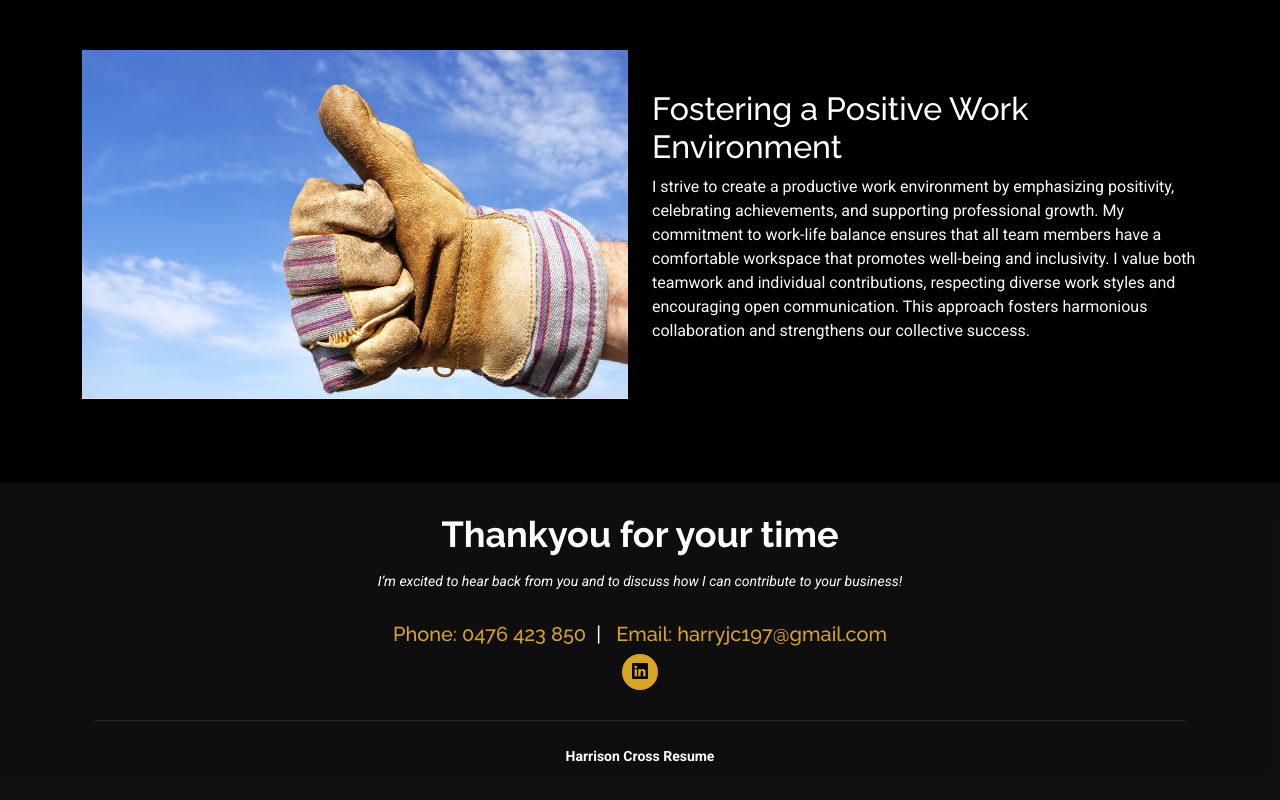
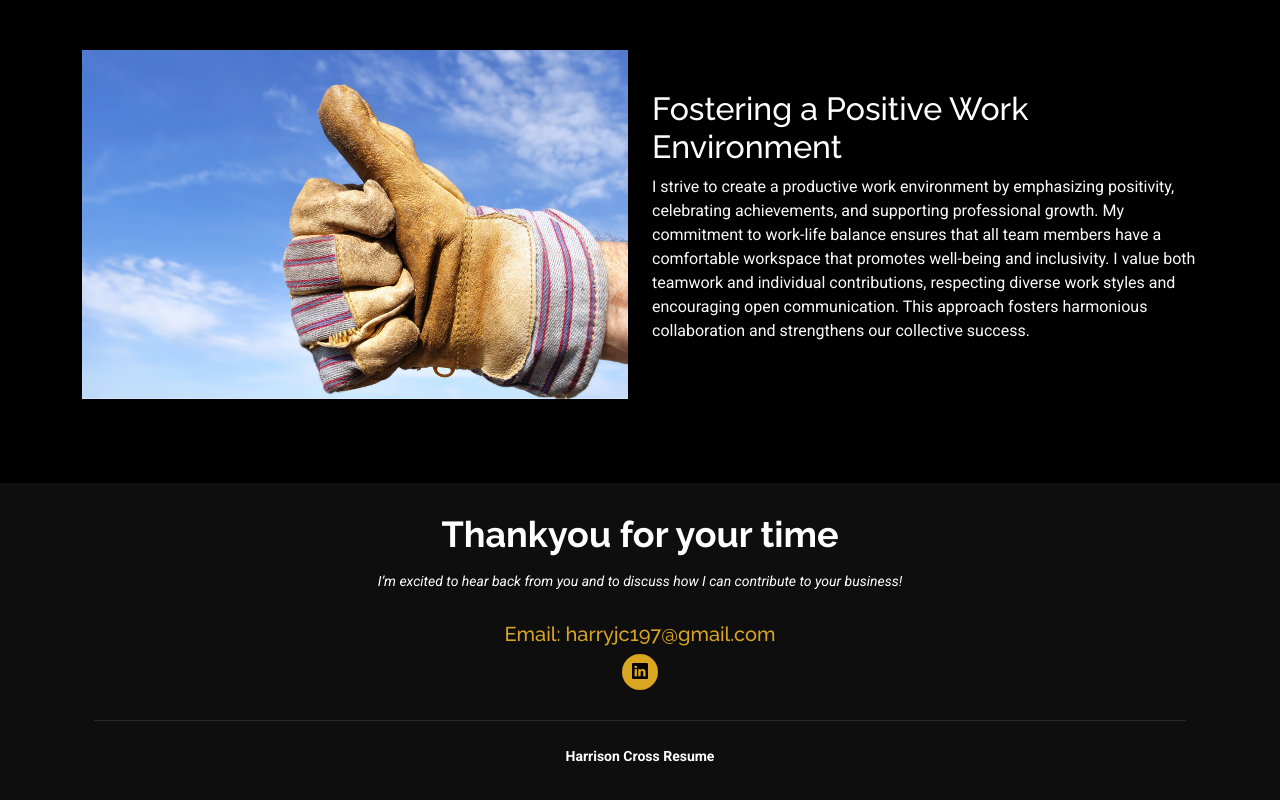
Before and after one commit to harrison-cross/Harrison-Resume, a plain HTML site: page index.html in a window 1280 px wide. Shown: the part 7610-8410 px from the top of the page. Drawn offline with Linux system fonts and the light colour scheme.

Commit message:
Update index.html

```diff
--- a/index.html
+++ b/index.html
@@ -621,7 +621,6 @@
       <h3 class="sitename">Thankyou for your time</h3>
       <p>I’m excited to hear back from you and to discuss how I can contribute to your business!</p>
 <h5>
-  <a href="tel:+61476423850">Phone: 0476 423 850</a>&nbsp;&nbsp;|&nbsp;&nbsp;
   <a href="mailto:harryjc197@gmail.com">Email: harryjc197@gmail.com</a>
 </h5>
 
```
